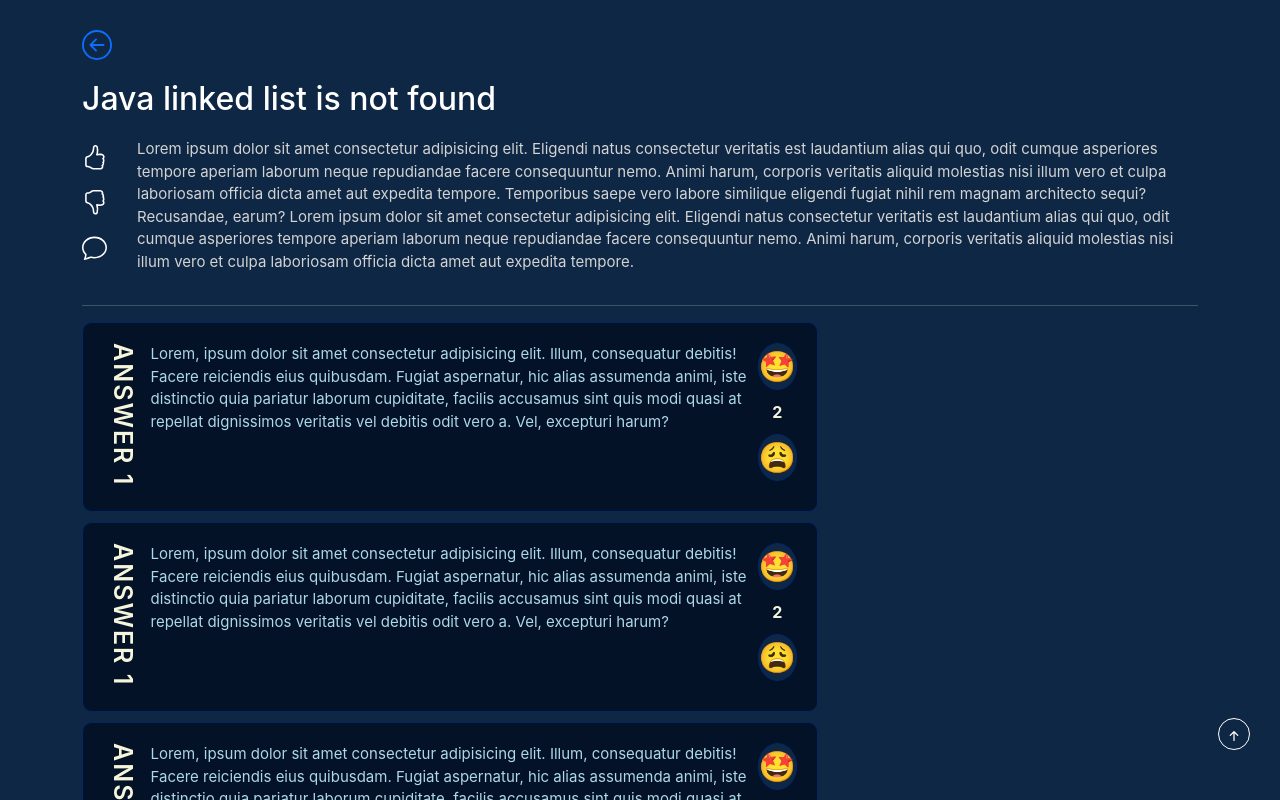
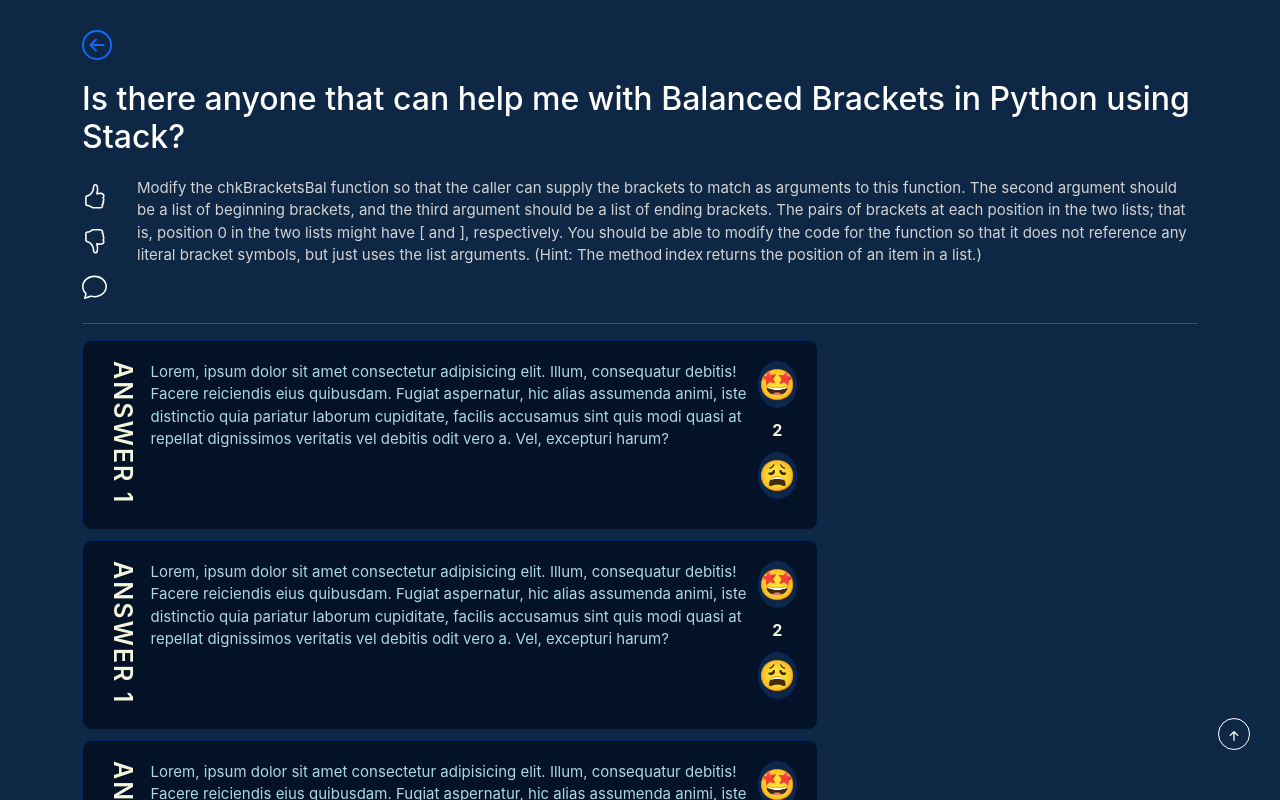
Before and after one commit to manupatel007/College-Help-Desk-Frontend, a React (Create React App) app: page /queans in a window 1280 px wide. Shown: the top 800 px of the page. Built offline with nearby package versions, Linux system fonts and the light colour scheme.

Commit message:
next updates

```diff
--- a/src/App.css
+++ b/src/App.css
@@ -42,7 +42,7 @@ img{
 }
 #headContent p{
     font-size: 15px;
-    font-weight: 700;
+    font-weight: 600;
 }
 
 #CardGroup{
@@ -376,13 +376,18 @@ img{
     right: 20px;
 }
 
-#light h6{
+#light h5{
     margin: 30px 0;
     color: lightgray;
 }
 
-#light .CKEditor{
-    background-color: #002766;
+#queTitle, #queDescription{
+    width: 100%;
+    color: lightgray;
+    background-color: #041228;
+    border: 1px solid #041228;
+    border-bottom: 2px solid #002766;
+    margin-bottom: 20px;
 }
 
 #fade {
--- a/src/App.js
+++ b/src/App.js
@@ -13,6 +13,7 @@ import Error404Page from "./Error404Page";
 import FAQAccordian from "./Components/FAQAccordian";
 import DiscussionForum from "./DiscussionForum";
 import DiscussionForumQueAnsPage from "./DiscussionForumQueAnsPage";
+import ResourceCard from "./Components/ResourceCard";
 
 export default function App() {
   return (
@@ -30,6 +31,7 @@ export default function App() {
       <Route path="/discuss" element={<DiscussionForum />} />
       <Route path="/queans" element={<DiscussionForumQueAnsPage />} />
       <Route path="/Blog1" element={<BlogPost />} />
+      <Route path="/res" element={<ResourceCard />} />
     </Routes>
   );
 }
--- a/src/Components/ResourceCard.js
+++ b/src/Components/ResourceCard.js
@@ -1,5 +1,6 @@
 import React, { useState } from "react";
 import "./ComponentStyle.css";
+import { BsDownload, BsStar, BsStarFill } from "react-icons/bs";
 
 function ResourceCard(props) {
   const navigate = () => {
@@ -54,11 +55,11 @@ function ResourceCard(props) {
                     class="btn btn-light"
                     onClick={() => makeFavourite()}
                   >
-                    Save
+                    <BsStar size={15} />
                   </button>
                 ) : (
                   <button type="button" id="readBtn" class="btn btn-light">
-                    Saved..
+                    <BsStarFill />
                   </button>
                 )}
               </div>
@@ -71,7 +72,7 @@ function ResourceCard(props) {
                   class="btn btn-light"
                   onClick={() => navigate()}
                 >
-                  Download
+                  <BsDownload />
                 </button>
               </div>
             </div>
--- a/src/DiscussionForum.js
+++ b/src/DiscussionForum.js
@@ -57,17 +57,18 @@ function DiscussionForum() {
             <button id="queCloseBtn" onClick={hide}>
               X
             </button>
-            <h6>Write your question</h6>
+            <h5>Write your question</h5>
 
-            <CKEditor
-              editor={ClassicEditor}
-              data={text}
-              onChange={(event, editor) => {
-                const data = editor.getData();
-                setText(data);
-              }}
+            <input id="queTitle" type="text" placeholder="Question title" />
+            <br />
+            <br />
+            <input
+              id="queDescription"
+              type="text"
+              placeholder="Question description"
             />
-
+            <br />
+            <br />
             <button id="submitQueBtn">Post Question</button>
           </div>
           <div id="fade" className="blackOverlay"></div>
--- a/src/DiscussionForumQueAnsPage.js
+++ b/src/DiscussionForumQueAnsPage.js
@@ -26,7 +26,10 @@ function DiscussionForumQueAnsPage() {
 
           <div className="detailedQuestion">
             <div className="queAnsQuestion">
-              <h2>Java linked list is not found</h2>
+              <h2>
+                Is there anyone that can help me with Balanced Brackets in
+                Python using Stack?
+              </h2>
             </div>
             <div className="contentFunctionality">
               <div className="queAnsFunctionality">
@@ -36,20 +39,16 @@ function DiscussionForumQueAnsPage() {
               </div>
               <div className="queAnsContent">
                 <p>
-                  Lorem ipsum dolor sit amet consectetur adipisicing elit.
-                  Eligendi natus consectetur veritatis est laudantium alias qui
-                  quo, odit cumque asperiores tempore aperiam laborum neque
-                  repudiandae facere consequuntur nemo. Animi harum, corporis
-                  veritatis aliquid molestias nisi illum vero et culpa
-                  laboriosam officia dicta amet aut expedita tempore. Temporibus
-                  saepe vero labore similique eligendi fugiat nihil rem magnam
-                  architecto sequi? Recusandae, earum? Lorem ipsum dolor sit
-                  amet consectetur adipisicing elit. Eligendi natus consectetur
-                  veritatis est laudantium alias qui quo, odit cumque asperiores
-                  tempore aperiam laborum neque repudiandae facere consequuntur
-                  nemo. Animi harum, corporis veritatis aliquid molestias nisi
-                  illum vero et culpa laboriosam officia dicta amet aut expedita
-                  tempore.
+                  Modify the chkBracketsBal function so that the caller can
+                  supply the brackets to match as arguments to this function.
+                  The second argument should be a list of beginning brackets,
+                  and the third argument should be a list of ending brackets.
+                  The pairs of brackets at each position in the two lists; that
+                  is, position 0 in the two lists might have [ and ],
+                  respectively. You should be able to modify the code for the
+                  function so that it does not reference any literal bracket
+                  symbols, but just uses the list arguments. (Hint: The
+                  method index returns the position of an item in a list.)
                 </p>
               </div>
             </div>
```
